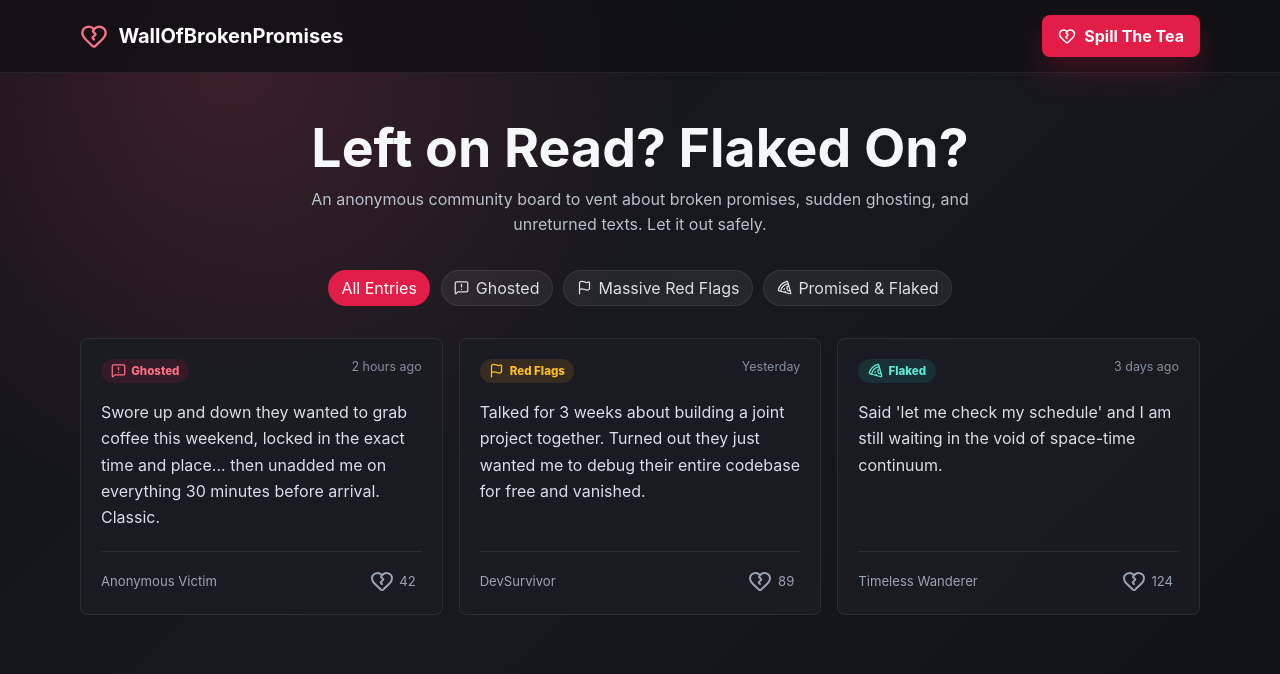
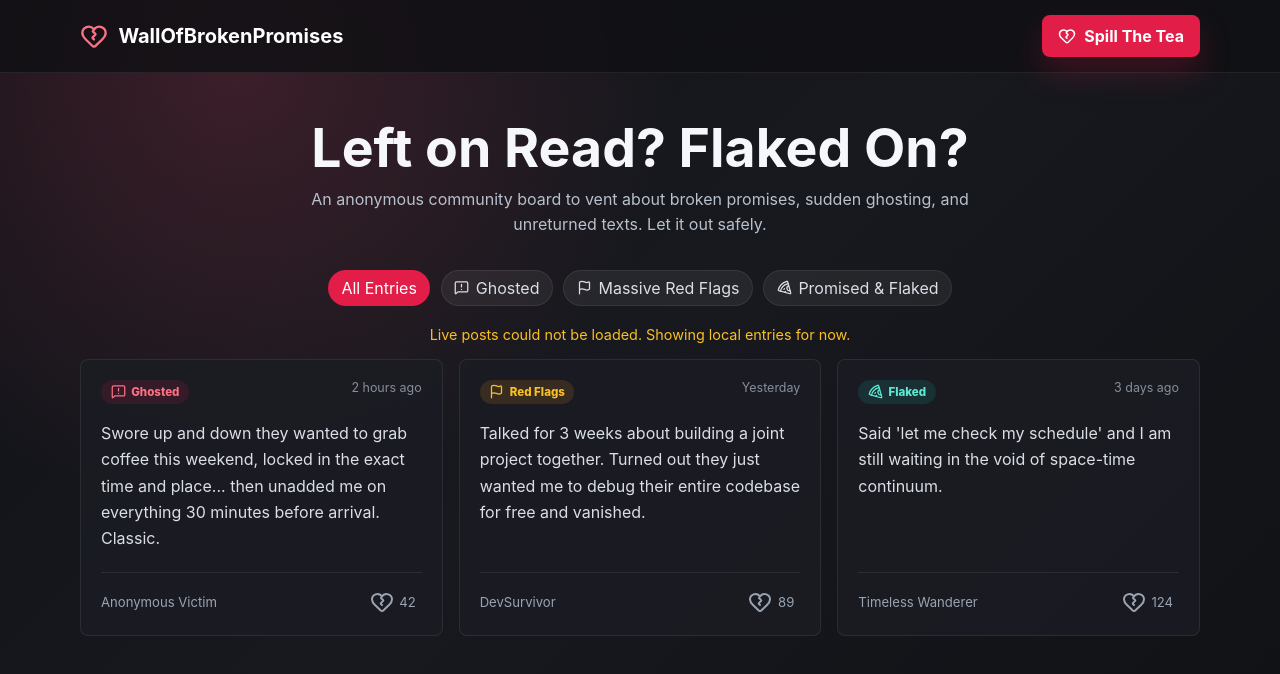
Before and after one commit to yanyin13tao-create/my-frontend, a React (Vite) app: page / in a window 1280 px wide. Shown: the top 674 px of the page. Built offline with nearby package versions, Linux system fonts and the light colour scheme; no server answers.

Commit message:
Load posts from backend on startup

```diff
--- a/src/main.jsx
+++ b/src/main.jsx
@@ -46,7 +46,38 @@ function App() {
   const [postedEntries, setPostedEntries] = React.useState(entries);
   const [submissionStatus, setSubmissionStatus] = React.useState('idle');
   const [submissionMessage, setSubmissionMessage] = React.useState('');
+  const [feedStatus, setFeedStatus] = React.useState('loading');
   const appName = import.meta.env.VITE_APP_NAME || 'WallOfBrokenPromises';
+
+  React.useEffect(() => {
+    let ignore = false;
+
+    async function loadPosts() {
+      try {
+        const response = await fetch('/api/posts');
+        const result = await response.json();
+
+        if (!response.ok || !Array.isArray(result.posts)) {
+          throw new Error('Invalid posts response.');
+        }
+
+        if (!ignore) {
+          setPostedEntries([...result.posts, ...entries]);
+          setFeedStatus('ready');
+        }
+      } catch {
+        if (!ignore) {
+          setFeedStatus('error');
+        }
+      }
+    }
+
+    loadPosts();
+
+    return () => {
+      ignore = true;
+    };
+  }, []);
 
   const visibleEntries =
     activeCategory === 'all'
@@ -148,6 +179,10 @@ function App() {
           })}
         </div>
 
+        {feedStatus === 'error' ? (
+          <p className="feed-message">Live posts could not be loaded. Showing local entries for now.</p>
+        ) : null}
+
         <section className="feed" aria-live="polite">
           {visibleEntries.map((entry) => (
             <article className="entry-card" key={entry.id}>
--- a/src/styles.css
+++ b/src/styles.css
@@ -178,6 +178,13 @@ button {
   display: grid;
   grid-template-columns: repeat(3, minmax(0, 1fr));
   gap: 1rem;
+}
+
+.feed-message {
+  margin: -0.75rem 0 1rem;
+  color: #fbbf24;
+  font-size: 0.9rem;
+  text-align: center;
 }
 
 .entry-card {
```
